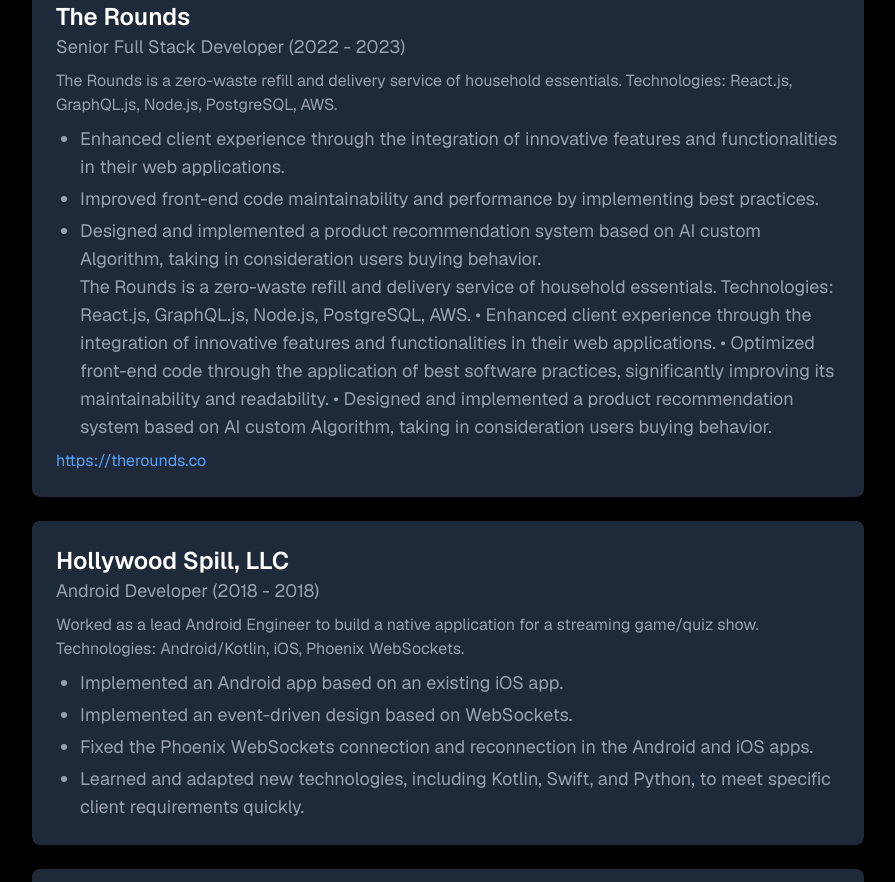
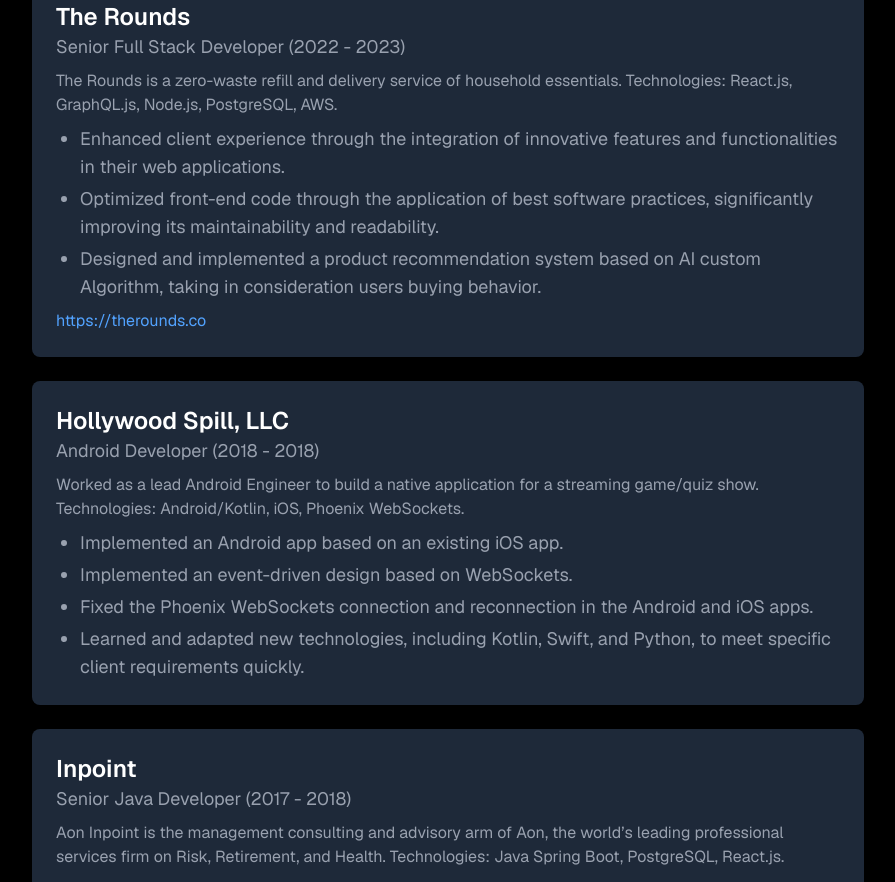
Before and after one commit to sebamateo/sebastian_portfolio, a Next.js app: page / in a window 1280 px wide. Shown: the part 2480-3362 px from the top of the page, without its empty margins (192-1087 px from the left). Built offline with nearby package versions, Linux system fonts and the light colour scheme.

Commit message:
Fix the reounds

```diff
--- a/src/app/page.tsx
+++ b/src/app/page.tsx
@@ -223,15 +223,8 @@
                             <p className="text-gray-400 text-sm sm:text-base mt-2">The Rounds is a zero-waste refill and delivery service of household essentials. Technologies: React.js, GraphQL.js, Node.js, PostgreSQL, AWS.</p>
                             <ul className="list-disc ml-4 sm:ml-6 mt-2 text-gray-400 space-y-1 text-sm sm:text-base md:text-lg">
                                 <li>Enhanced client experience through the integration of innovative features and functionalities in their web applications.</li>
-                                <li>Improved front-end code maintainability and performance by implementing best practices.</li>
+                                <li>Optimized front-end code through the application of best software practices, significantly improving its maintainability and readability.</li>
                                 <li>Designed and implemented a product recommendation system based on AI custom Algorithm, taking in consideration users buying behavior.</li>
-                                The Rounds is a zero-waste refill and delivery service of household essentials. Technologies: React.js, GraphQL.js, Node.js, PostgreSQL, AWS.
-                                • Enhanced client experience through the integration of innovative features and
-                                functionalities in their web applications.
-                                • Optimized front-end code through the application of best software practices, significantly
-                                improving its maintainability and readability.
-                                • Designed and implemented a product recommendation system based on AI custom
-                                Algorithm, taking in consideration users buying behavior.
                             </ul>
                             <a href="https://therounds.co" target="_blank" className="text-blue-400 hover:text-blue-300 block mt-2 text-sm sm:text-base">https://therounds.co</a>
                         </motion.div>
```
